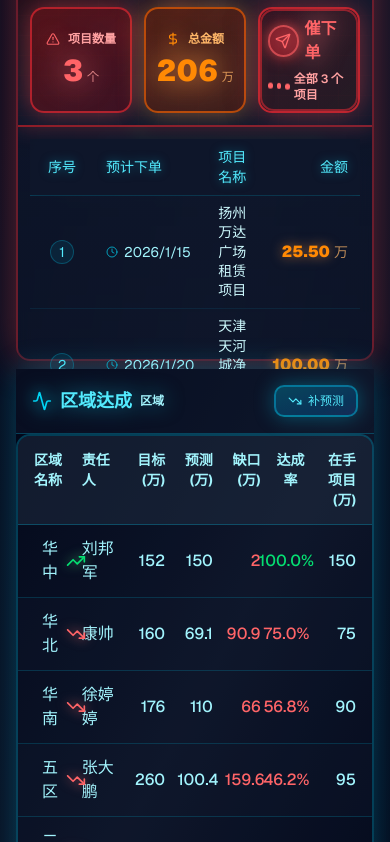
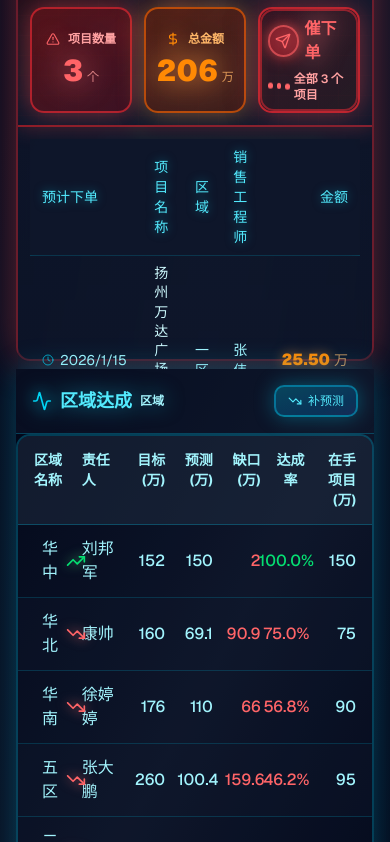
Before and after one commit to navylee1990/coze_jsc, a Next.js app: page /gm in a window 390 px wide. Shown: the part 800-1642 px from the top of the page. Built offline with nearby package versions, Linux system fonts and the light colour scheme.

Commit message:
调整未按计划下单明细行表格结构

```diff
--- a/src/components/RiskIdentificationPanel.tsx
+++ b/src/components/RiskIdentificationPanel.tsx
@@ -842,11 +842,10 @@ export default function RiskIdentificationPanel({
                   <table className="w-full">
                     <thead className="sticky top-0 bg-slate-900/95 backdrop-blur-sm z-10">
                       <tr className={cn('text-sm border-b border-cyan-500/30', DASHBOARD_STYLES.cardBorder)}>
-                        <th className={cn('text-center py-2 px-3 font-medium w-16 text-cyan-300 drop-shadow-[0_0_5px_rgba(6,182,212,0.5)]')}>序号</th>
                         <th className={cn('text-left py-2 px-3 font-medium text-cyan-300 drop-shadow-[0_0_5px_rgba(6,182,212,0.5)]')}>预计下单</th>
                         <th className={cn('text-left py-2 px-3 font-medium text-cyan-300 drop-shadow-[0_0_5px_rgba(6,182,212,0.5)]')}>项目名称</th>
-                        <th className={cn('text-left py-2 px-3 font-medium hidden lg:table-cell text-cyan-300 drop-shadow-[0_0_5px_rgba(6,182,212,0.5)]')}>大区</th>
-                        <th className={cn('text-left py-2 px-3 font-medium hidden md:table-cell text-cyan-300 drop-shadow-[0_0_5px_rgba(6,182,212,0.5)]')}>销售</th>
+                        <th className={cn('text-left py-2 px-3 font-medium text-cyan-300 drop-shadow-[0_0_5px_rgba(6,182,212,0.5)]')}>区域</th>
+                        <th className={cn('text-left py-2 px-3 font-medium text-cyan-300 drop-shadow-[0_0_5px_rgba(6,182,212,0.5)]')}>销售工程师</th>
                         <th className={cn('text-right py-2 px-3 font-medium text-cyan-300 drop-shadow-[0_0_5px_rgba(6,182,212,0.5)]')}>金额</th>
                       </tr>
                     </thead>
@@ -859,13 +858,6 @@ export default function RiskIdentificationPanel({
                             index === getPaginatedUnorderedProjects().length - 1 && 'border-b-0'
                           )}
                         >
-                          {/* 序号 */}
-                          <td className={cn('text-center py-2 px-3 text-sm text-cyan-300 align-middle')}>
-                            <div className="inline-flex items-center justify-center w-6 h-6 rounded-full bg-cyan-500/10 border border-cyan-500/30">
-                              {(currentPage - 1) * 5 + index + 1}
-                            </div>
-                          </td>
-
                           {/* 预计下单时间 */}
                           <td className={cn('py-2 px-3 text-sm whitespace-nowrap text-cyan-200 align-middle')}>
                             <div className="flex items-center gap-1.5">
@@ -879,13 +871,13 @@ export default function RiskIdentificationPanel({
                             <div className="font-medium leading-snug text-cyan-100">{item.name}</div>
                           </td>
 
-                          {/* 大区 */}
-                          <td className={cn('hidden lg:table-cell py-2 px-3 text-sm text-cyan-200 align-middle')}>
+                          {/* 区域 */}
+                          <td className={cn('py-2 px-3 text-sm text-cyan-200 align-middle')}>
                             {item.region || '-'}
                           </td>
 
                           {/* 销售工程师 */}
-                          <td className={cn('hidden md:table-cell py-2 px-3 text-sm text-cyan-200 align-middle')}>
+                          <td className={cn('py-2 px-3 text-sm text-cyan-200 align-middle')}>
                             {item.salesEngineer || '-'}
                           </td>
 
```
